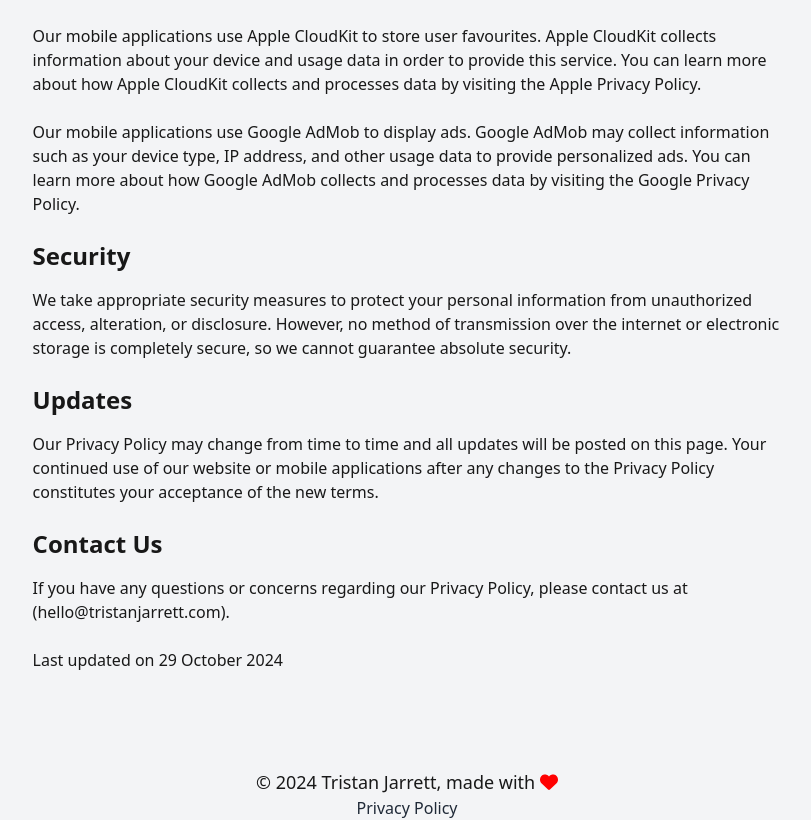
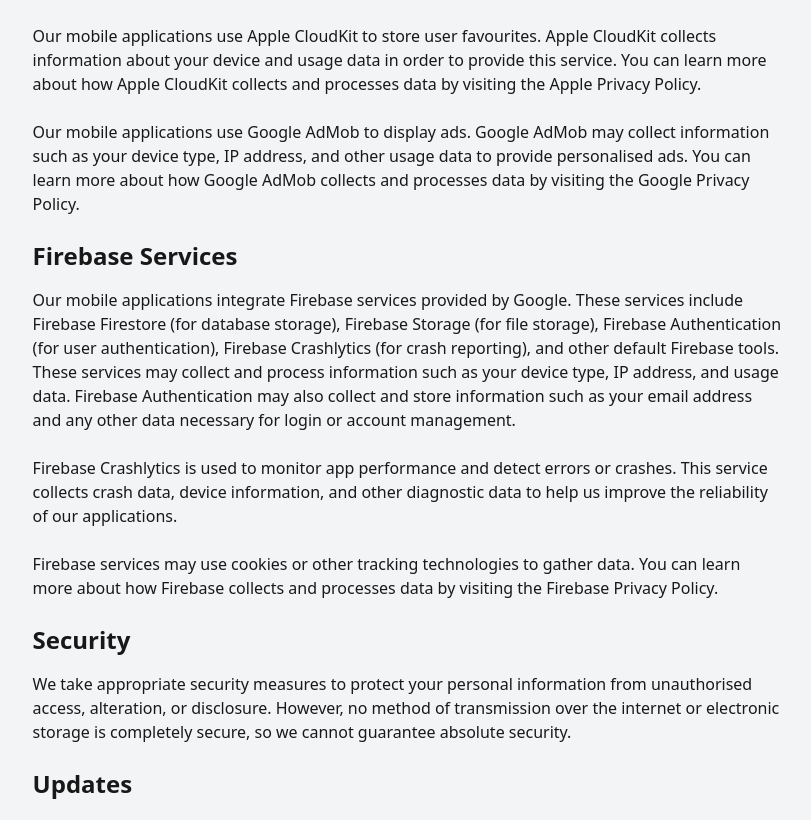
Before and after one commit to tristanjarrett/tristanjarrett_nextjs, a Next.js app: page /privacy in a window 1280 px wide. Shown: the part 840-1660 px from the top of the page, without its empty margins (233-1044 px from the left). Built offline with nearby package versions, Linux system fonts and the light colour scheme.

Commit message:
Added Fridg and Firebase to privacy

```diff
--- a/pages/privacy.js
+++ b/pages/privacy.js
@@ -44,7 +44,7 @@
 
               <h1 className="text-4xl font-bold mb-8">Privacy Policy</h1>
               <p className="mb-6">
-                This privacy policy discloses the privacy practices for Tristan Jarrett and our website (tristanjarrett.com) and mobile applications (Futhark, PercentX & UnitX). This privacy policy applies solely to information collected by this website and our mobile applications.
+                This privacy policy discloses the privacy practices for Tristan Jarrett and our website (tristanjarrett.com) and mobile applications (Fridg, Futhark, PercentX & UnitX). This privacy policy applies solely to information collected by this website and our mobile applications.
               </p>
               <h2 className="text-2xl font-bold mb-4">Information Collection and Use</h2>
               <p className="mb-6">
@@ -61,11 +61,21 @@
                 Our mobile applications use Apple CloudKit to store user favourites. Apple CloudKit collects information about your device and usage data in order to provide this service. You can learn more about how Apple CloudKit collects and processes data by visiting the Apple Privacy Policy.
               </p>
               <p className="mb-6">
-                Our mobile applications use Google AdMob to display ads. Google AdMob may collect information such as your device type, IP address, and other usage data to provide personalized ads. You can learn more about how Google AdMob collects and processes data by visiting the Google Privacy Policy.
+                Our mobile applications use Google AdMob to display ads. Google AdMob may collect information such as your device type, IP address, and other usage data to provide personalised ads. You can learn more about how Google AdMob collects and processes data by visiting the Google Privacy Policy.
+              </p>
+              <h2 className="text-2xl font-bold mb-4">Firebase Services</h2>
+              <p className="mb-6">
+                Our mobile applications integrate Firebase services provided by Google. These services include Firebase Firestore (for database storage), Firebase Storage (for file storage), Firebase Authentication (for user authentication), Firebase Crashlytics (for crash reporting), and other default Firebase tools. These services may collect and process information such as your device type, IP address, and usage data. Firebase Authentication may also collect and store information such as your email address and any other data necessary for login or account management.
+              </p>
+              <p className="mb-6">
+                Firebase Crashlytics is used to monitor app performance and detect errors or crashes. This service collects crash data, device information, and other diagnostic data to help us improve the reliability of our applications.
+              </p>
+              <p className="mb-6">
+                Firebase services may use cookies or other tracking technologies to gather data. You can learn more about how Firebase collects and processes data by visiting the Firebase Privacy Policy.
               </p>
               <h2 className="text-2xl font-bold mb-4">Security</h2>
               <p className="mb-6">
-                We take appropriate security measures to protect your personal information from unauthorized access, alteration, or disclosure. However, no method of transmission over the internet or electronic storage is completely secure, so we cannot guarantee absolute security.
+                We take appropriate security measures to protect your personal information from unauthorised access, alteration, or disclosure. However, no method of transmission over the internet or electronic storage is completely secure, so we cannot guarantee absolute security.
               </p>
               <h2 className="text-2xl font-bold mb-4">Updates</h2>
               <p className="mb-6">
@@ -75,7 +85,7 @@
               <p className="mb-6">
                 If you have any questions or concerns regarding our Privacy Policy, please contact us at (hello@tristanjarrett.com).
               </p>
-              <p>Last updated on 29 October 2024</p>
+              <p>Last updated on 12 December 2024</p>
             </div>
           </div>
         </div>
```
